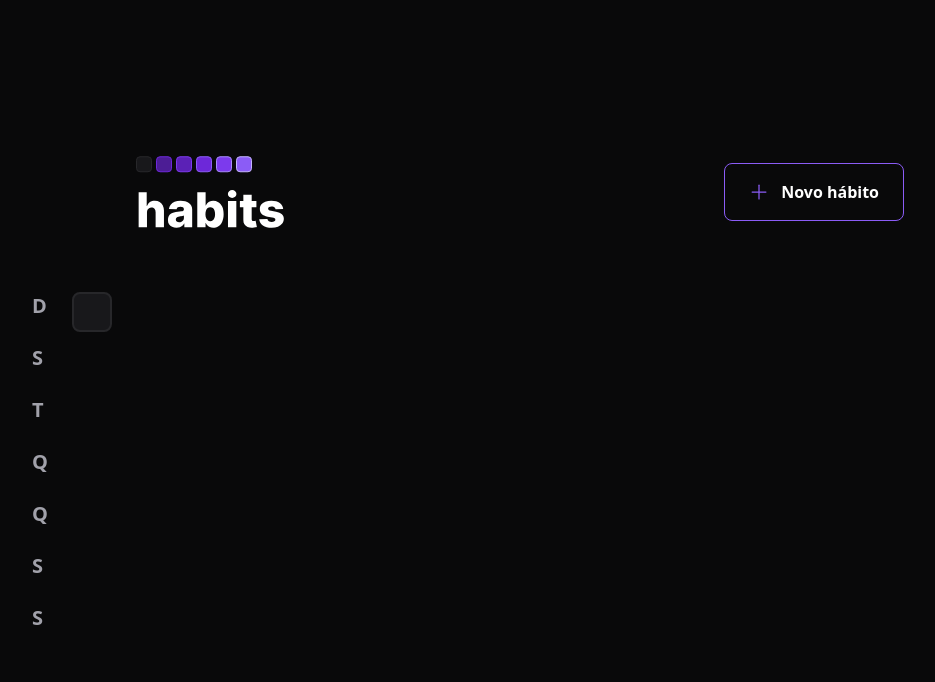
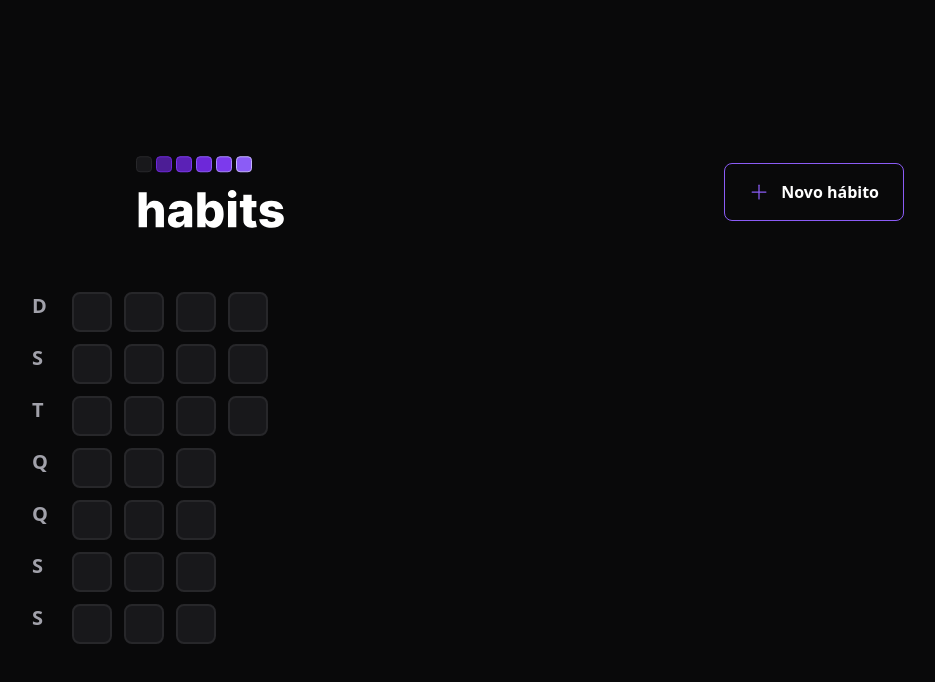
Before and after one commit to danilocdesousa/one-step-every-day, a React (Vite) app in the folder web/: page / in a window 1280 px wide. Shown: the top 682 px of the page, without its empty margins (120-1055 px from the left). Built offline with nearby package versions, Linux system fonts and the light colour scheme.

Commit message:
Generate start-of-year dates

```diff
--- a/web/package.json
+++ b/web/package.json
@@ -9,6 +9,7 @@
     "preview": "vite preview"
   },
   "dependencies": {
+    "dayjs": "^1.11.7",
     "phosphor-react": "^1.4.1",
     "react": "^18.2.0",
     "react-dom": "^18.2.0"
--- a/web/src/components/SummaryTable.tsx
+++ b/web/src/components/SummaryTable.tsx
@@ -1,6 +1,8 @@
+import { generateStartOfYearDates } from "../utils/generate-start-of-year dates";
 import { HabitDay } from "./HabitDay";
 
 const weekDays = ["D", "S", "T", "Q", "Q", "S", "S"];
+const summaryDates = generateStartOfYearDates();
 
 export function SummaryTable() {
   return (
@@ -19,7 +21,9 @@ export function SummaryTable() {
       </div>
 
       <div className="grid grid-rows-7 grid-flow-col gap-3">
-        <HabitDay />
+        {summaryDates.map(date => {
+          return <HabitDay key={date.toString()} />;
+        })}
       </div>
     </div>
   );
--- /dev/null
+++ b/web/src/utils/generate-start-of-year dates.tsx
@@ -0,0 +1,18 @@
+// Generate start-of-year dates
+
+import dayjs from "dayjs";
+
+export function generateStartOfYearDates() {
+  const firstDayOfTheYear = dayjs().startOf("year");
+  const today = new Date();
+  const dates = [];
+
+  let compareDate = firstDayOfTheYear;
+
+  while (compareDate.isBefore(today)) {
+    dates.push(compareDate.toDate());
+    compareDate = compareDate.add(1, "day");
+  }
+
+  return dates;
+}
```
Also changed, not shown: 1 other file (tests, documents, lock files or other folders).
